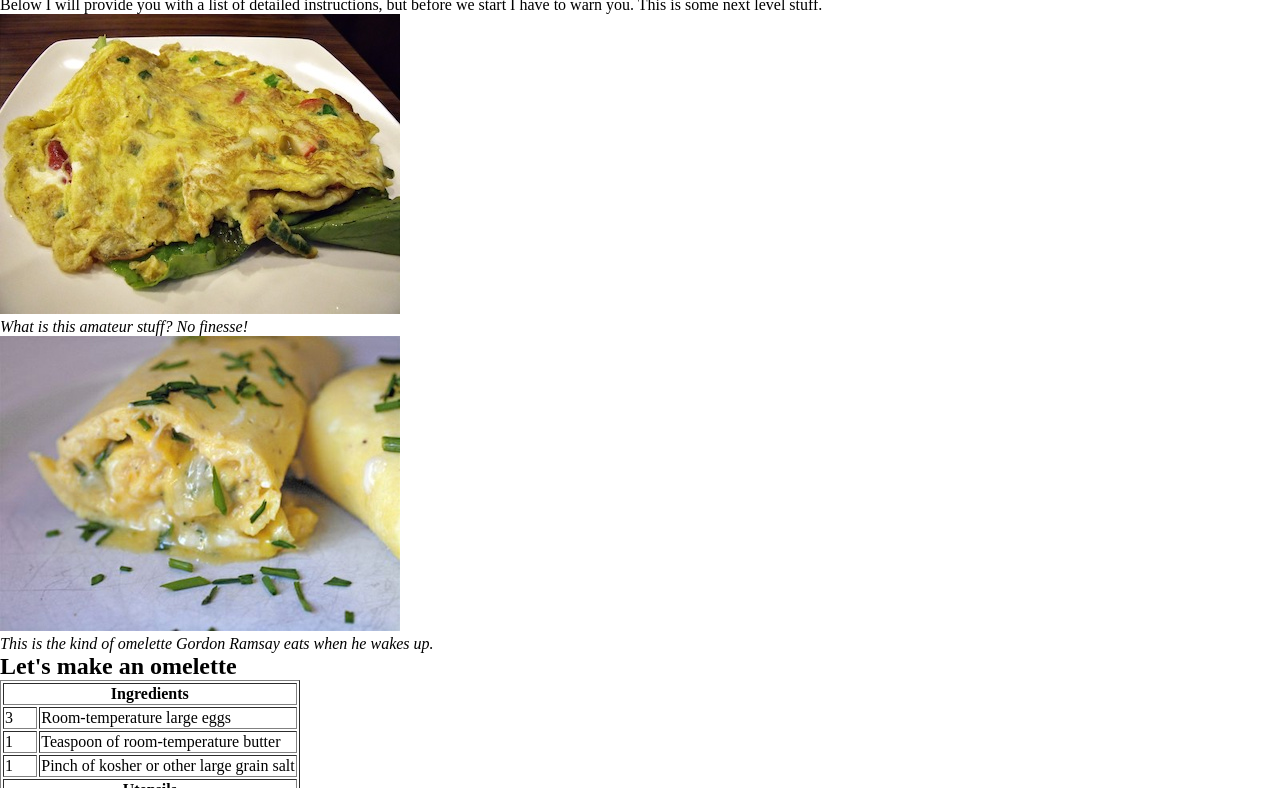
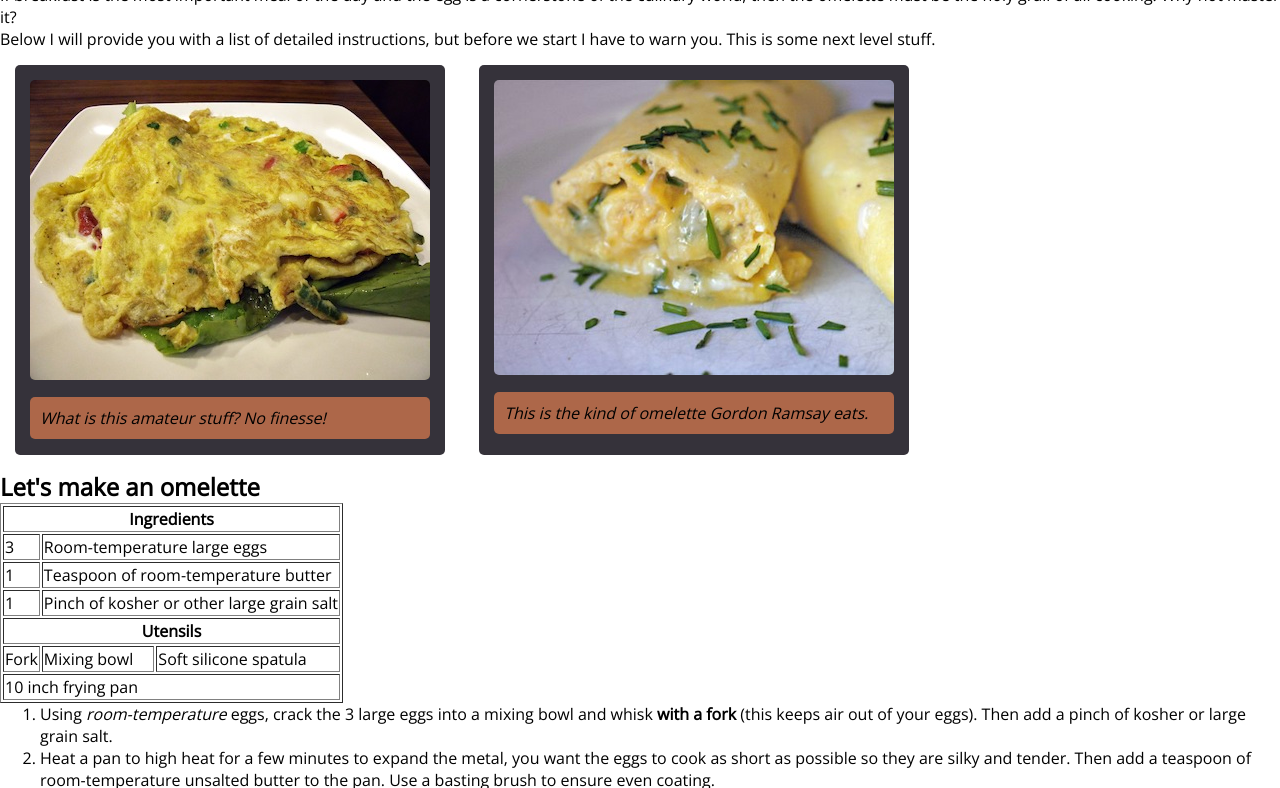
Before and after one commit to Jefferson-Faseler/Jefferson-Faseler.github.io, a plain HTML site: page index.html in a window 1280 px wide. Shown: the part 59-847 px from the top of the page. Drawn offline with nearby package versions, Linux system fonts and the light colour scheme.

Commit message:
Adjust styling with CSS

```diff
--- a/index.html
+++ b/index.html
@@ -4,7 +4,7 @@
   <title>
     The Perfect Omelette
   </title>
-
+  <link rel="stylesheet" type="text/css" href="https://fonts.googleapis.com/css?family=Open+Sans|Oswald" rel="stylesheet">
   <link rel="stylesheet" type="text/css" href="styles.css">
 </head>
 <body>
@@ -15,29 +15,32 @@
     <p>
       Below I will provide you with a list of detailed instructions, but before we start I have to warn you. This is some next level stuff.
     </p>
-    <figure>
+
+  <section>
+    <figure id="figure-images">
       <img src="images/badomelette.jpg"
         alt="An error occurred. Sorry you can't see the image. Just imagine a poorly made omelette"
         title="This Is A Poorly Made Omelette"/>
-        <figcaption>
+        <figcaption id="figure-cap">
           <p>
             <i>
             What is this amateur stuff? No finesse!</i>
           </p>
         </figcaption>
     </figure>
-    <figure>
+    <figure id="figure-images">
       <img src="images/perfectomelette.jpg"
         alt="An error occurred. Sorry you can't see the image. Just imagine a perfectly made omelette"
         title="This Is A Perfectly Made Omelette" />
-        <figcaption>
+        <figcaption id="figure-cap">
           <p>
             <i>
-            This is the kind of omelette Gordon Ramsay eats when he wakes up.
+            This is the kind of omelette Gordon Ramsay eats.
             </i>
           </p>
         </figcaption>
     </figure>
+
   <h2>Let's make an omelette</h2>
     <table border="1">
       <tr>
--- a/styles.css
+++ b/styles.css
@@ -1,7 +1,32 @@
 *{
   margin: 0;
+  font-family: 'Open Sans', sans-serif;
 }
 
 body {
 
 }
+
+section #figure-images {
+  display: inline-block;
+  margin: 15px;
+  padding: 15px;
+  vertical-align: top;
+  min-height: 360px;
+  align-items: center;
+  border-radius: 5px;
+  background-color: #35323A;
+}
+
+section img {
+  padding: 0;
+  border-radius: 5px;
+}
+
+section #figure-cap {
+  padding: 10px;
+  margin-top: 3%;
+  vertical-align: top;
+  border-radius: 5px;
+  background-color: #AD6749;
+}
```
Also changed, not shown: contact.html (+1 -0 lines).
